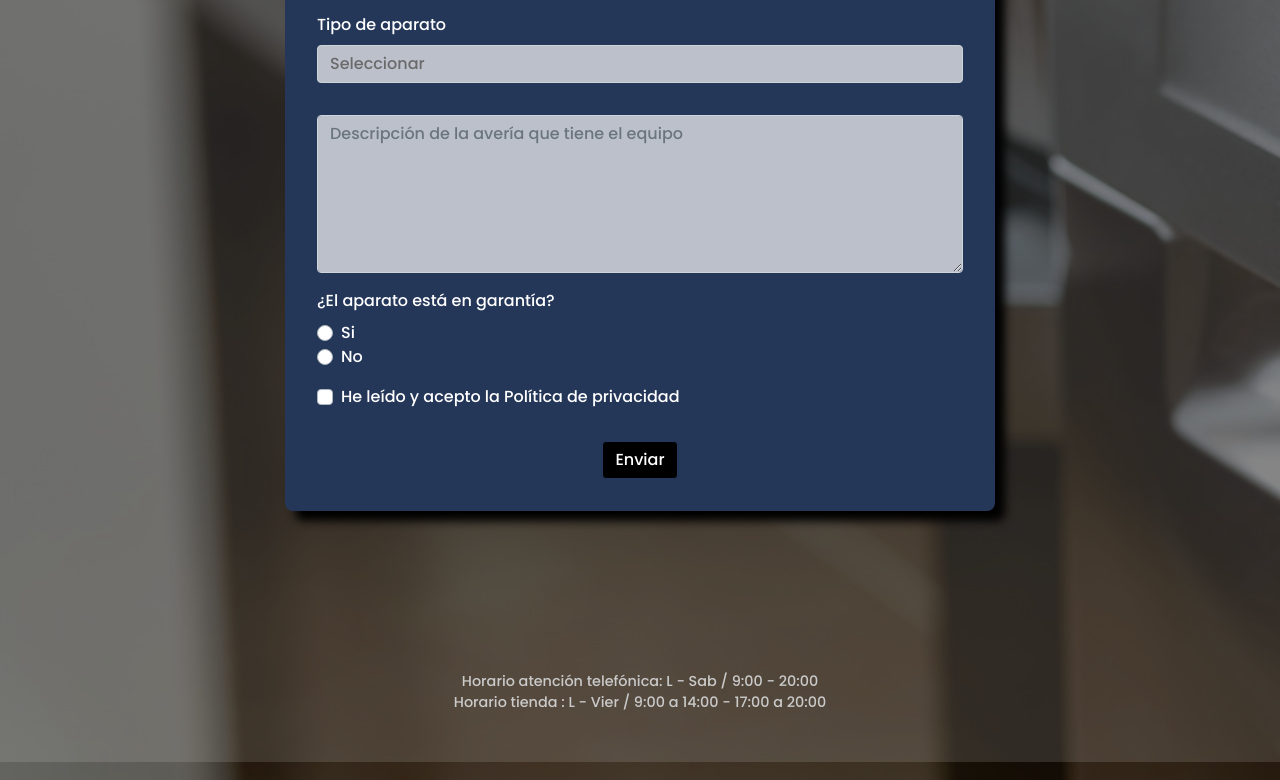
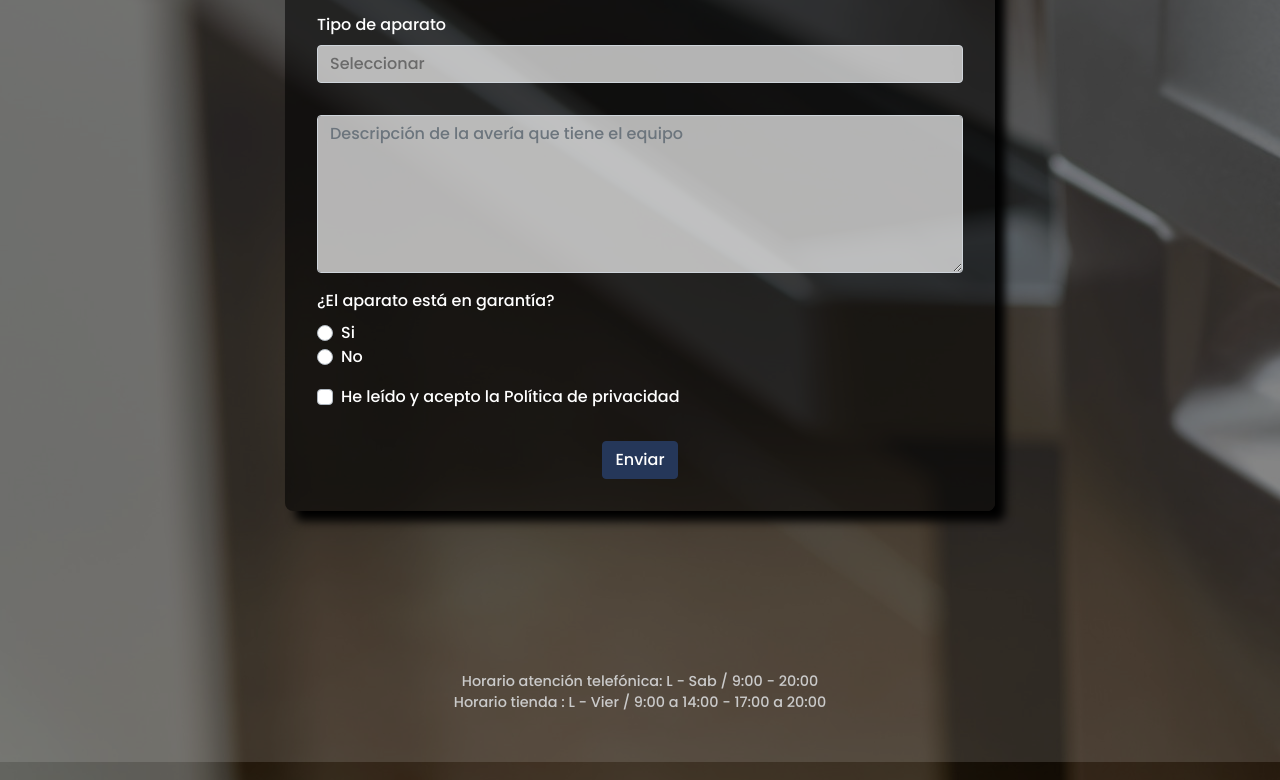
Before and after one commit to aguskra6/proyecto_final_sat, a website: page pages/contacto.html in a window 1280 px wide. Shown: the part 499-1279 px from the top of the page. Drawn offline with Linux system fonts and the light colour scheme.

Commit message:
cambié color del formulario

```diff
--- a/scss/estilos.scss
+++ b/scss/estilos.scss
@@ -308,7 +308,7 @@ h4 {
 
 /*------------------CONTACTO-----------------*/
 .box-formulario {
-    background-color: $color-empresa;
+    background-color: rgba(0, 0, 0, 0.559);
     box-shadow: 10px 10px 10px black;
     padding: 2rem;
     border-radius: 0.5rem;
@@ -332,7 +332,7 @@ h4 {
     }
 }
 .btn-primary {
-    background-color: black;
+    background-color: $color-empresa;
     border-color: $color-empresa;
     &:hover {
         background-color: rgb(83, 83, 83);
```
Also changed, not shown: css/main.css.
